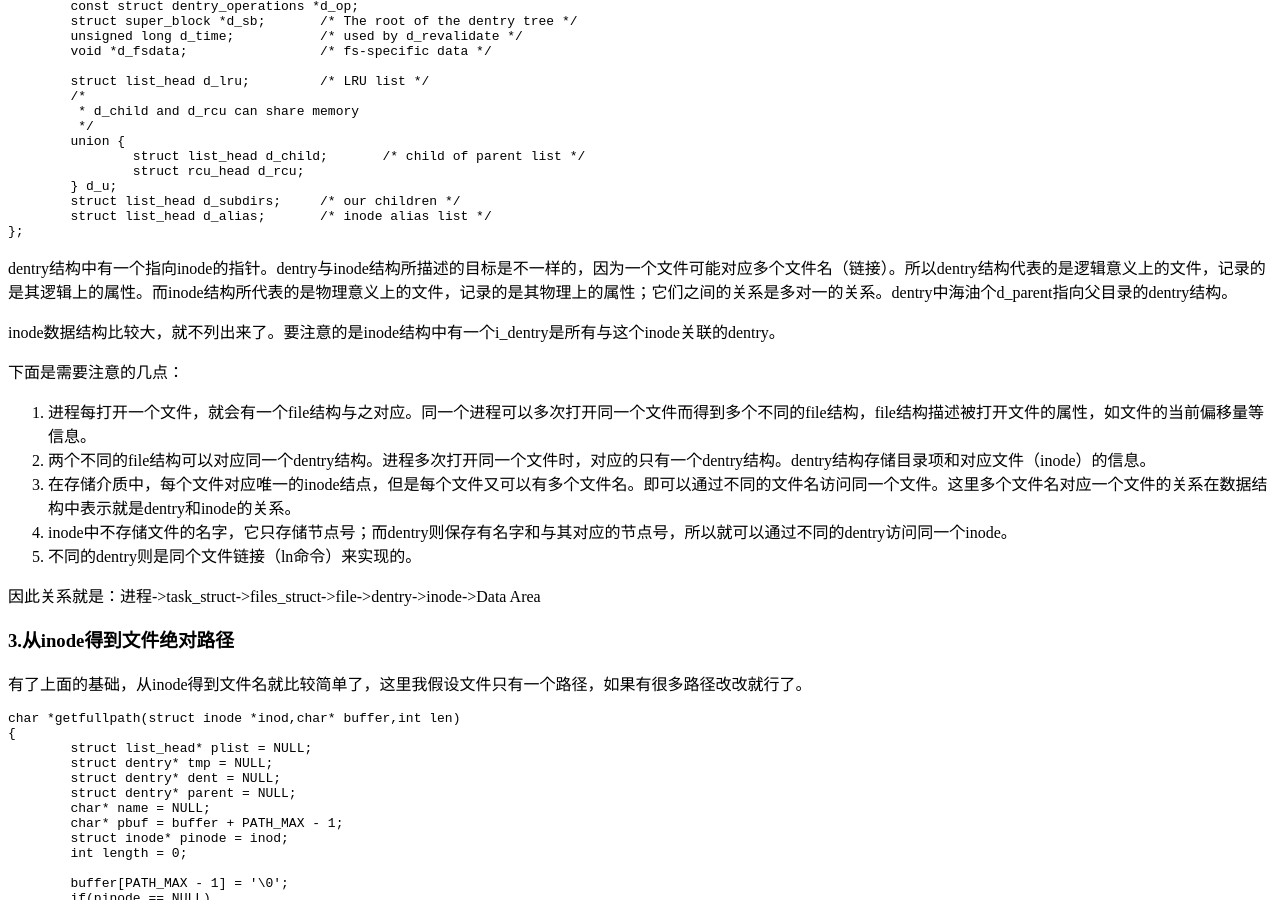
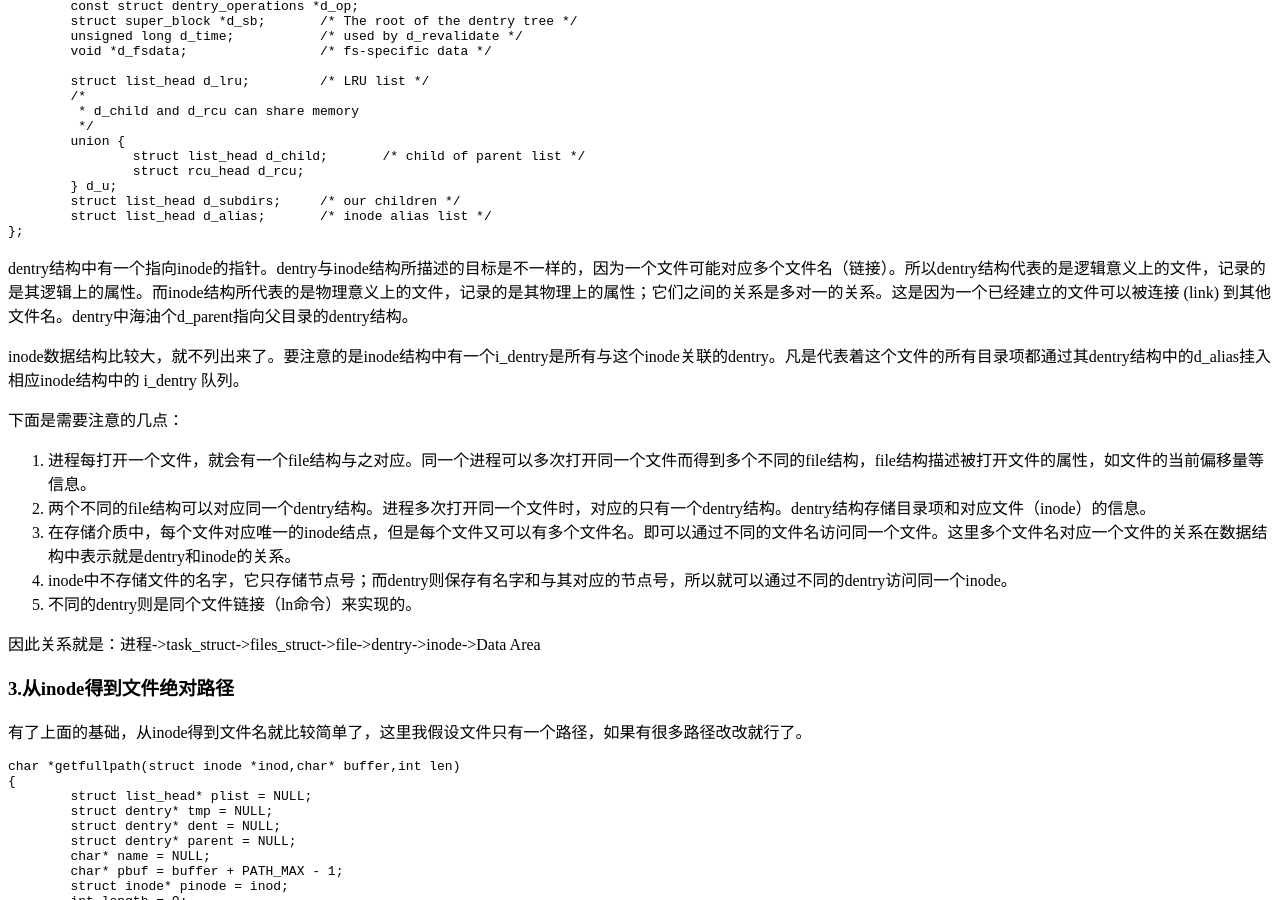
Before and after one commit to terenceli/terenceli.github.com, a Jekyll site: the page built from _posts/2014-08-31-get-the-full-pathname-from-inode.md, in a window 1280 px wide and 900 px high, scrolled down 2213 px. Built offline with Jekyll 4.4.1, drawn with Linux system fonts in a browser that asks for light colours; nearby versions of some CDN libraries; library files that are not in the unit come from our copies; comment, search, counter and statistics services are not loaded.

Commit message:
小改
d_alias解释

```diff
--- a/_posts/2014-08-31-get-the-full-pathname-from-inode.md
+++ b/_posts/2014-08-31-get-the-full-pathname-from-inode.md
@@ -116,9 +116,9 @@ Linux最初采用的是minix的文件系统，minix是由Andrew S. Tanenbaum开
 		struct list_head d_alias;	/* inode alias list */
 	};
 
-dentry结构中有一个指向inode的指针。dentry与inode结构所描述的目标是不一样的，因为一个文件可能对应多个文件名（链接）。所以dentry结构代表的是逻辑意义上的文件，记录的是其逻辑上的属性。而inode结构所代表的是物理意义上的文件，记录的是其物理上的属性；它们之间的关系是多对一的关系。dentry中海油个d_parent指向父目录的dentry结构。
+dentry结构中有一个指向inode的指针。dentry与inode结构所描述的目标是不一样的，因为一个文件可能对应多个文件名（链接）。所以dentry结构代表的是逻辑意义上的文件，记录的是其逻辑上的属性。而inode结构所代表的是物理意义上的文件，记录的是其物理上的属性；它们之间的关系是多对一的关系。这是因为一个已经建立的文件可以被连接 (link) 到其他文件名。dentry中海油个d_parent指向父目录的dentry结构。
 
-inode数据结构比较大，就不列出来了。要注意的是inode结构中有一个i_dentry是所有与这个inode关联的dentry。
+inode数据结构比较大，就不列出来了。要注意的是inode结构中有一个i_dentry是所有与这个inode关联的dentry。凡是代表着这个文件的所有目录项都通过其dentry结构中的d_alias挂入相应inode结构中的 i_dentry 队列。
 
 下面是需要注意的几点：
 
```
